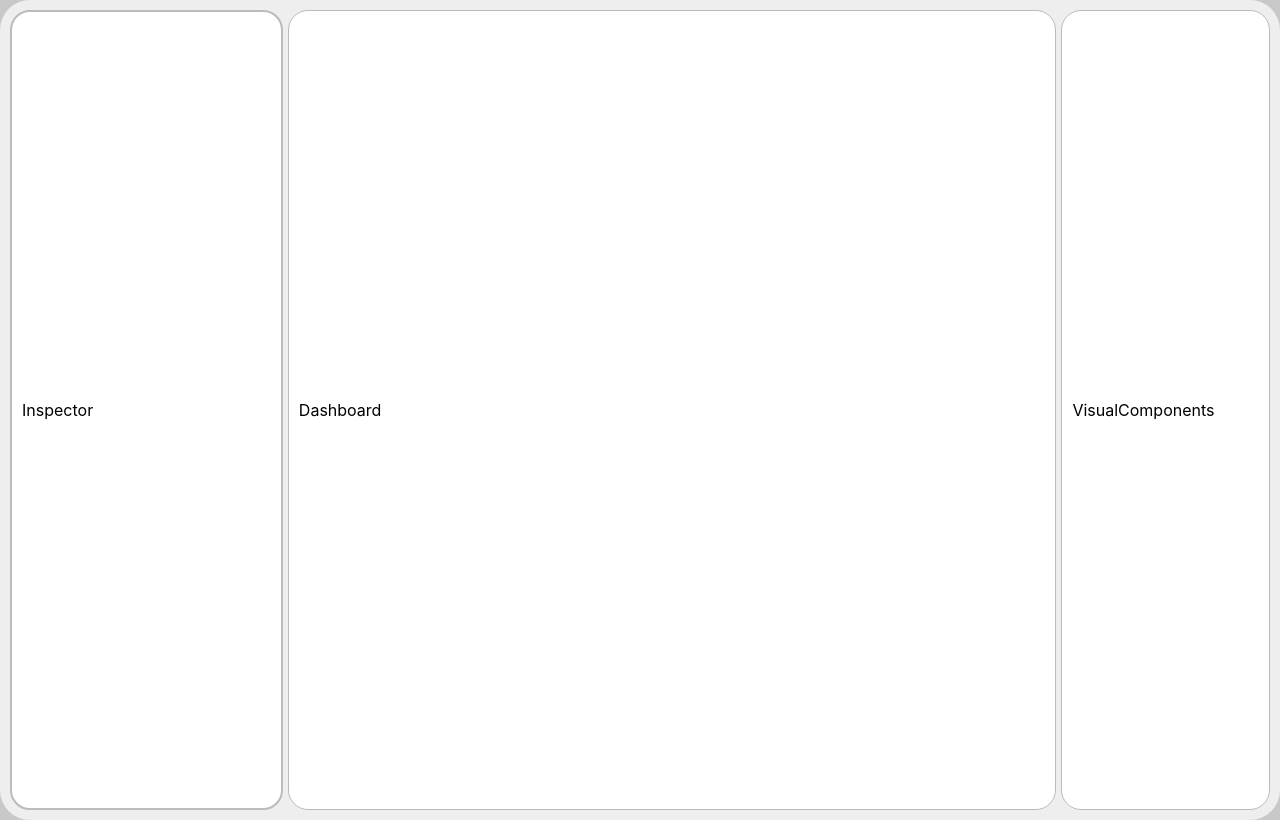
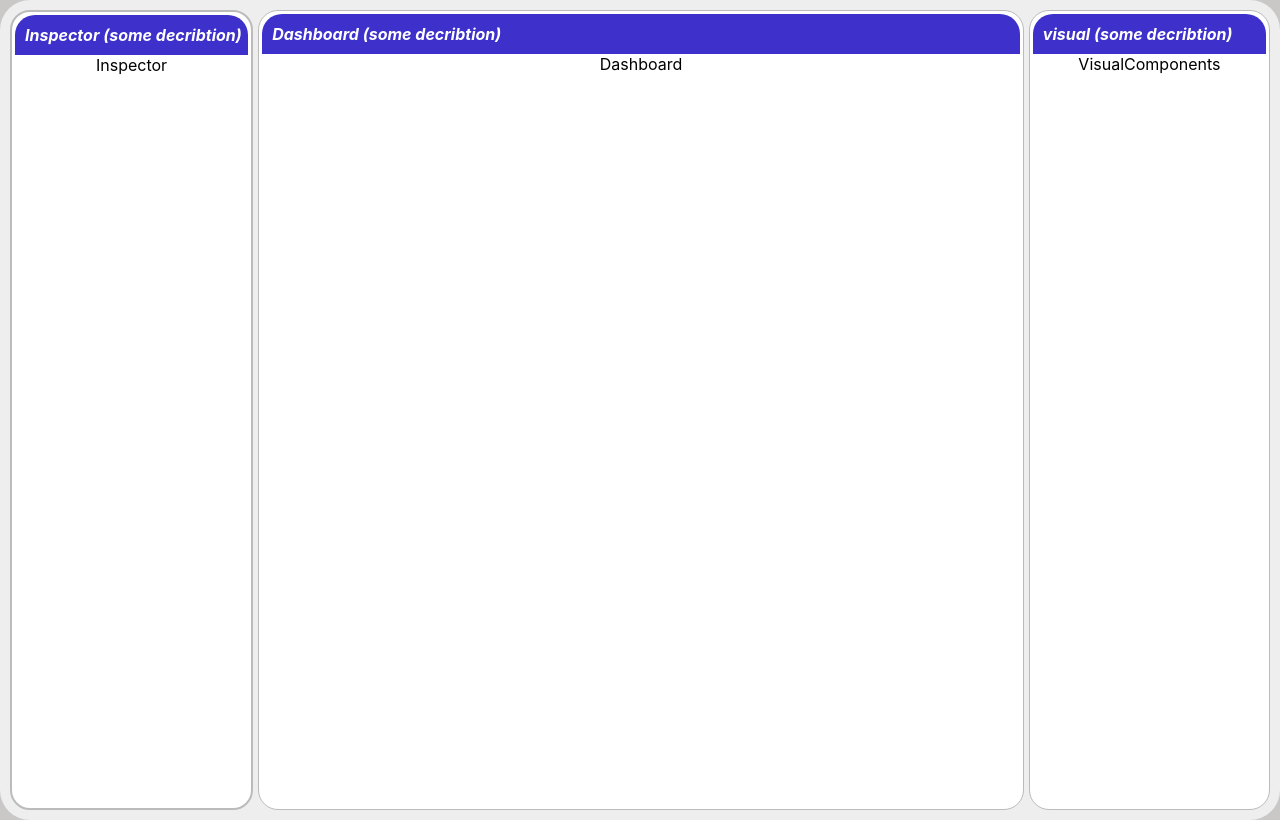
Before and after one commit to somayehdodangeh/RNS-Task, a React (Create React App) app: page / in a window 1280 px wide. Built offline with nearby package versions, Linux system fonts and the light colour scheme.

Commit message:
header cmp added

```diff
--- a/src/components/Dashboard/Dashboard.css
+++ b/src/components/Dashboard/Dashboard.css
@@ -1,9 +1,7 @@
 .dashboard {
   background-color: white;
-  display: flex;
-  padding: 10px;
-  width: 60%;
-  margin: 0;
+  padding: 3px;
+  width: 65%;
   border-radius: 20px;
   align-items: center;
   border: 1px solid rgb(187, 187, 187);
--- a/src/components/Dashboard/Dashboard.js
+++ b/src/components/Dashboard/Dashboard.js
@@ -1,8 +1,14 @@
 import React from "react";
 import "./Dashboard.css";
+import Header from "../Header/Header";
 
 const Dashboard = () => {
-  return <div className="dashboard">Dashboard</div>;
+  return (
+    <div className="dashboard">
+      <Header children={"Dashboard"} des />
+      <div>Dashboard</div>
+    </div>
+  );
 };
 
 export default Dashboard;
--- /dev/null
+++ b/src/components/Header/Header.css
@@ -0,0 +1,11 @@
+.header {
+  background-color: rgb(61, 48, 203);
+  border-radius: 20px 20px 0px 0;
+  height: 30px;
+  color: white;
+  font-weight: 700;
+  font-style: italic;
+  text-align: left;
+  padding-top: 10px;
+  padding-left: 10px;
+}
--- /dev/null
+++ b/src/components/Header/Header.js
@@ -0,0 +1,12 @@
+import React from "react";
+import "./Header.css";
+
+const Header = (props) => {
+  return (
+    <div className="header">
+      {props.children} (some decribtion)
+    </div>
+  );
+};
+
+export default Header;
--- a/src/components/Inspector/Inspector.css
+++ b/src/components/Inspector/Inspector.css
@@ -1,7 +1,7 @@
 .Inspector {
   background-color: white;
-  display: flex;
-  padding: 10px;
+  /* display: flex; */
+  padding: 3px;
   width: 20%;
   margin: 0;
   border-radius: 20px;
--- a/src/components/Inspector/Inspector.js
+++ b/src/components/Inspector/Inspector.js
@@ -1,8 +1,14 @@
 import React from "react";
 import "./Inspector.css";
+import Header from "../Header/Header";
 
 const Inspector = () => {
-  return <div className="Inspector">Inspector</div>;
+  return (
+    <div className="Inspector">
+      <Header children={"Inspector"} />
+      Inspector
+    </div>
+  );
 };
 
 export default Inspector;
--- a/src/components/VisualComponents/VisualComponents.css
+++ b/src/components/VisualComponents/VisualComponents.css
@@ -1,8 +1,8 @@
 .visualComponents {
   background-color: white;
-  display: flex;
-  padding: 10px;
-  width: 15%;
+  /* display: flex; */
+  padding: 3px;
+  width: 20%;
   margin: 0;
   border-radius: 20px;
   align-items: center;
--- a/src/components/VisualComponents/VisualComponents.js
+++ b/src/components/VisualComponents/VisualComponents.js
@@ -1,8 +1,14 @@
 import React from "react";
 import "./VisualComponents.css";
+import Header from "../Header/Header";
 
 const VisualComponents = () => {
-  return <div className="visualComponents">VisualComponents</div>;
+  return (
+    <div className="visualComponents">
+      <Header children={"visual"} />
+      VisualComponents
+    </div>
+  );
 };
 
 export default VisualComponents;
```
